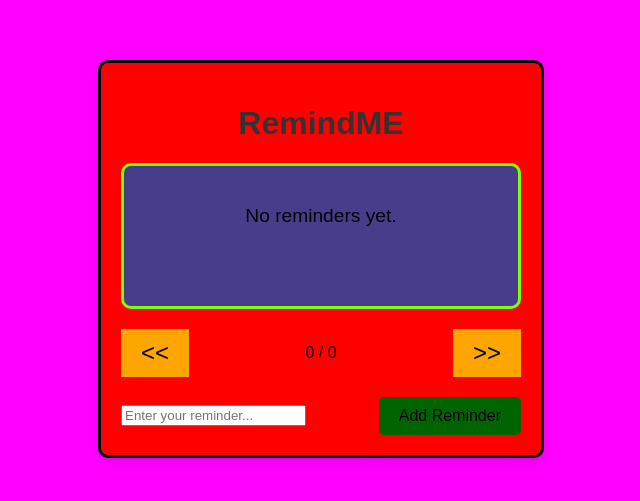
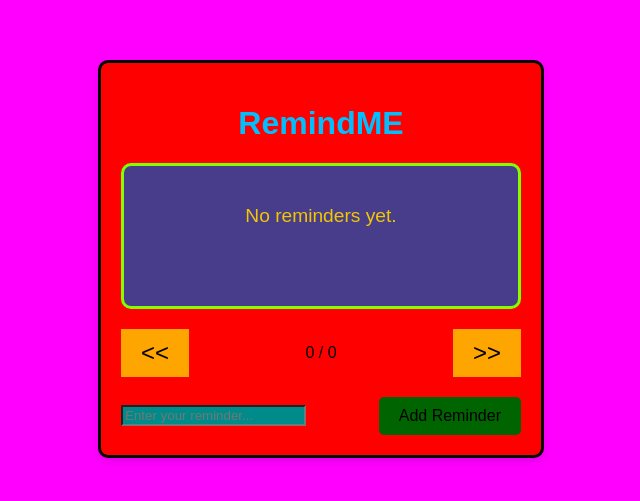
Before and after one commit to JoshAllenbills/Coding-Challenge-5--Reminder-App, a plain HTML site: page index.html in a window 1280 px wide. Shown: the part 149-650 px from the top of the page, without its empty margins (319-959 px from the left). Drawn offline with Linux system fonts and the light colour scheme.

Commit message:
initial commit

```diff
--- a/style.css
+++ b/style.css
@@ -6,7 +6,10 @@ body {
   height: 100vh;
 }
 
-
+.reminder-input{
+  background-color:darkcyan;
+  color: gold;
+}
 .container {
   width: 400px;
   background-color: red;
@@ -19,11 +22,12 @@ body {
 .title-bar {
   text-align: center;
   margin-bottom: 20px;
+
 }
 
 .title-bar h1 {
   font-size: 2em;
-  color: #333;
+  color:deepskyblue
 }
 
 .reminder-box {
@@ -35,6 +39,7 @@ body {
   font-size: 1.2em;
   min-height: 100px;
   margin-bottom: 20px;
+  color: #f2c700;
 }
 
 .navigation {
@@ -64,7 +69,7 @@ body {
   display: flex;
   justify-content: space-between;
   align-items: center;
-  color: black;
+  color:blueviolet;
 
 
 }
```
Also changed, not shown: index.html (+1 -1 lines).
